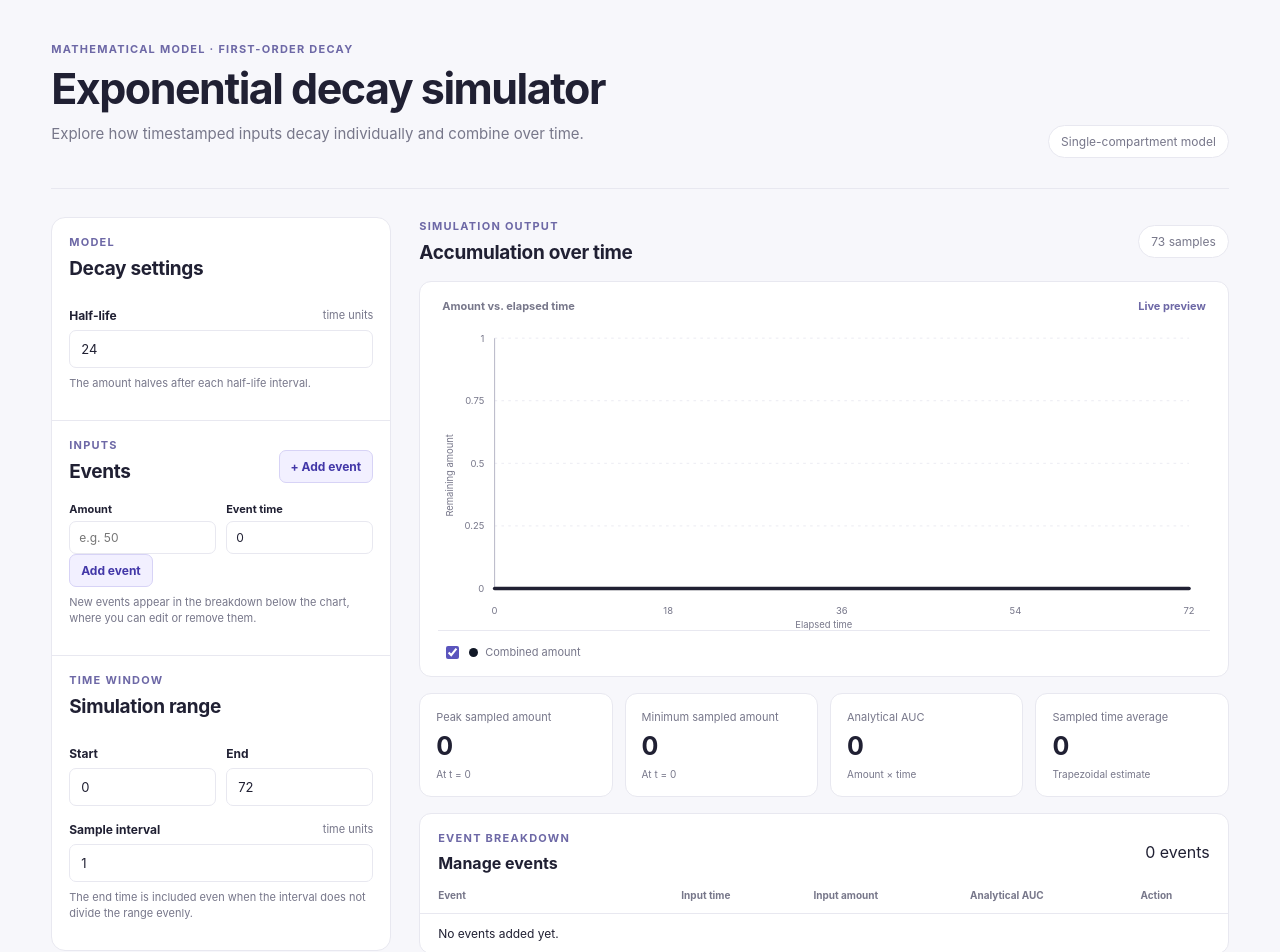
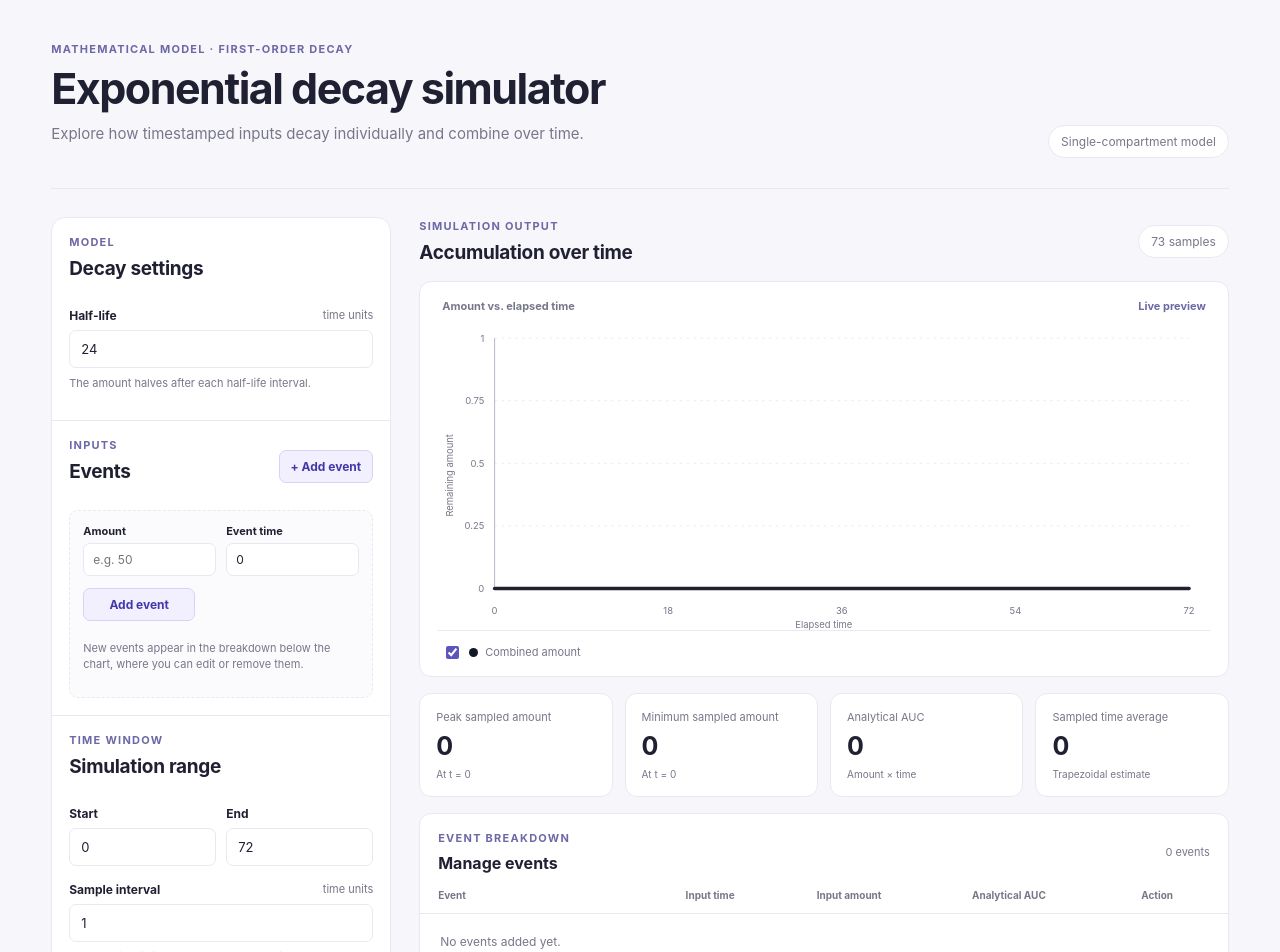
Before and after one commit to andrew-mestas/exponential-decay-simulator, a React (Vite) app: page / in a window 1280 px wide. Shown: the top 952 px of the page. Built offline with nearby package versions, Linux system fonts and the light colour scheme.

Commit message:
Style event entry form and editable event table

```diff
--- a/src/App.css
+++ b/src/App.css
@@ -577,3 +577,65 @@ tbody tr:last-child td {
     padding: 16px;
   }
 }
+
+
+.event-entry-form {
+  display: grid;
+  gap: 12px;
+  margin-top: 15px;
+  padding: 13px;
+  border: 1px dashed var(--border);
+  border-radius: 9px;
+  background: var(--card-bg);
+}
+
+.event-entry-form .event-input-grid .field-label {
+  margin-top: 0;
+}
+
+.add-event-submit {
+  justify-self: start;
+  min-width: 112px;
+}
+
+.draft-error {
+  margin: -4px 0 0;
+  color: #dc6666;
+  font-size: 11px;
+}
+
+.event-count {
+  color: var(--text);
+  font-size: 11px;
+}
+
+.table-edit-input {
+  width: 105px;
+  max-width: 100%;
+  padding: 7px 8px;
+  border: 1px solid var(--border);
+  border-radius: 6px;
+  background: var(--input-bg);
+  color: var(--text-h);
+  font: inherit;
+  font-size: 12px;
+}
+
+.table-edit-input:focus {
+  outline: 2px solid var(--accent);
+  outline-offset: 1px;
+}
+
+.empty-table-cell {
+  color: var(--text);
+  text-align: center;
+  padding: 20px;
+}
+
+.data-table-card {
+  margin-top: 16px;
+}
+
+.data-table-card td:last-child {
+  text-align: right;
+}
```
